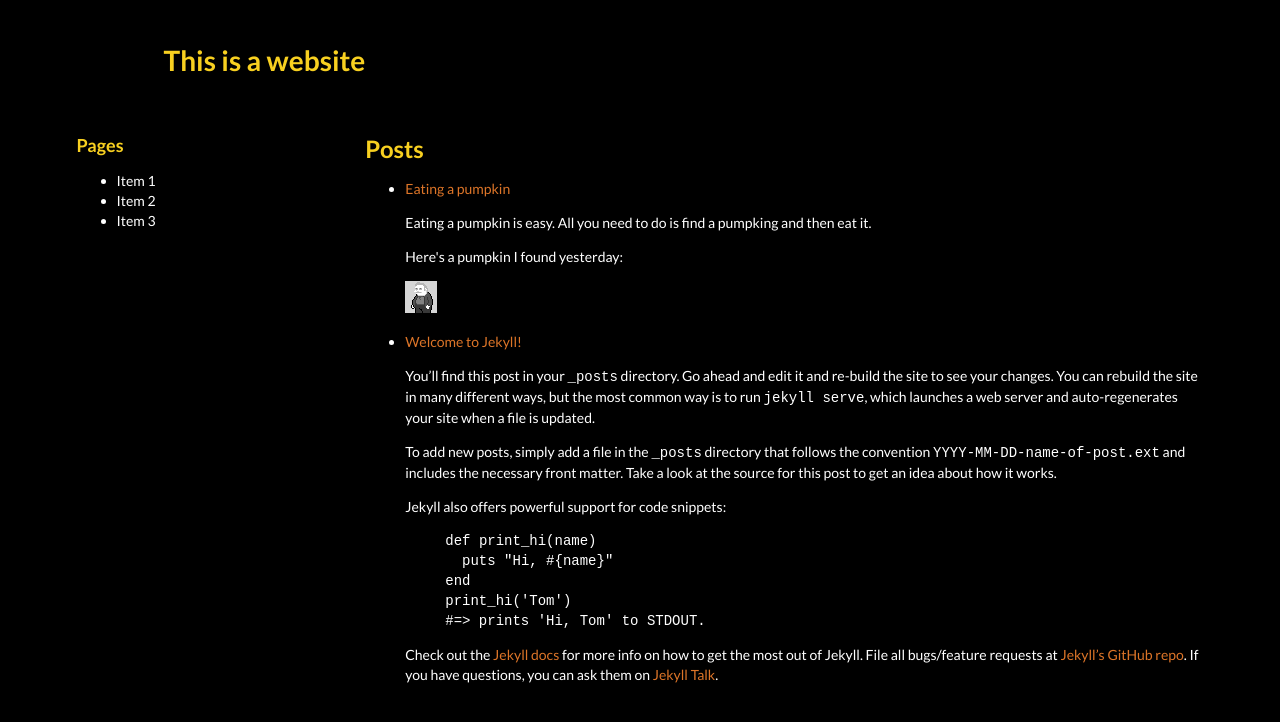
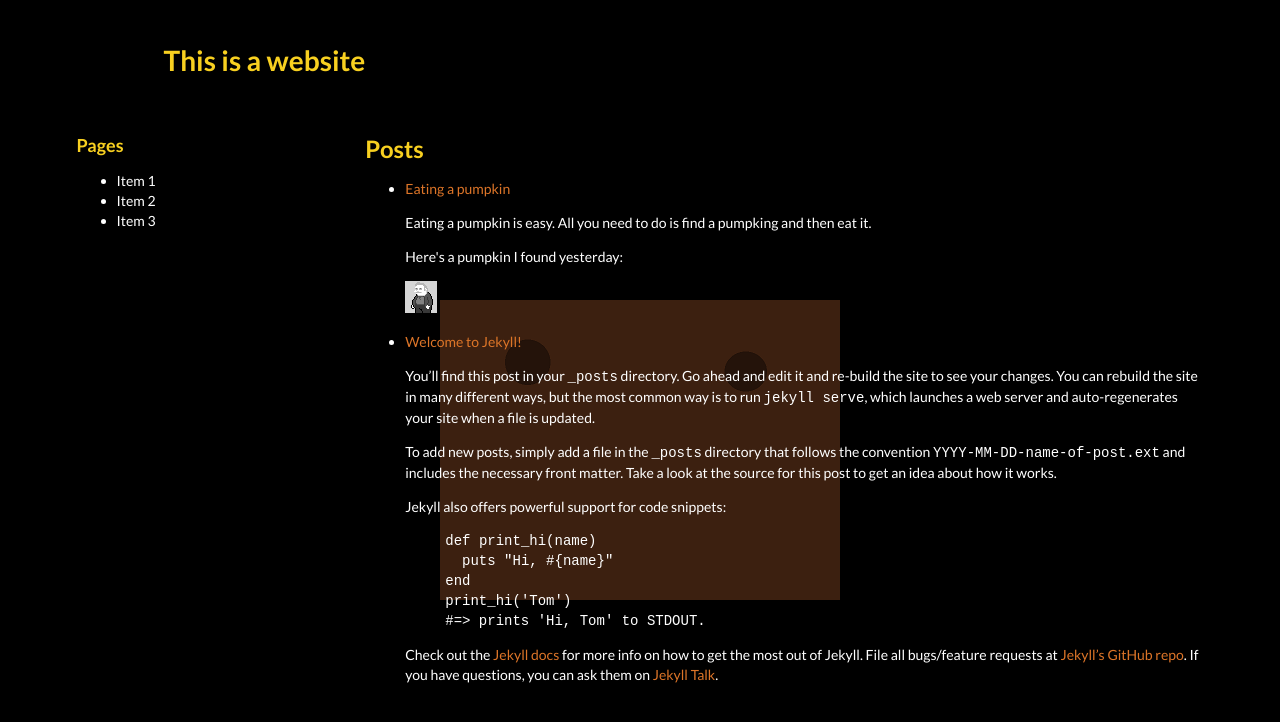
Before and after one commit to zetametroid/zetametroid.github.io, a Jekyll site: the page built from index.html, in a window 1280 px wide. Shown: the top 722 px of the page. Built offline with Jekyll 4.4.1, drawn with Linux system fonts in a browser that asks for light colours.

Commit message:
Background styling

```diff
--- a/css/main.css
+++ b/css/main.css
@@ -1,11 +1,14 @@
 body {
 	color: white;
-	background-color:black;
+	background-color: black;
+	background-image: url('../pictures/background.png');
+	background-repeat:no-repeat;
+    background-attachment:fixed;
+    background-position: center;
 }
 
 a {
 	color: #DD7528;
-	mouse
 }
 
 a:hover {
```
Also changed, not shown: pictures/background.png (added).
